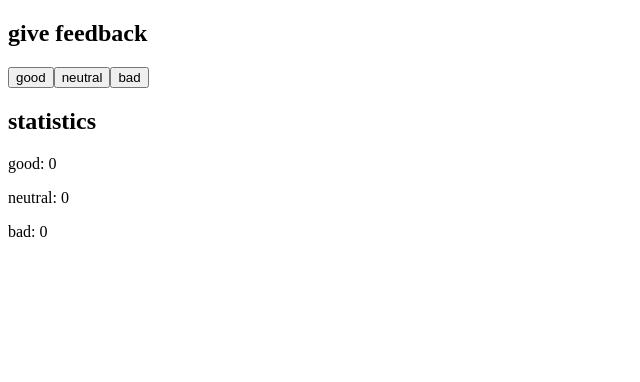
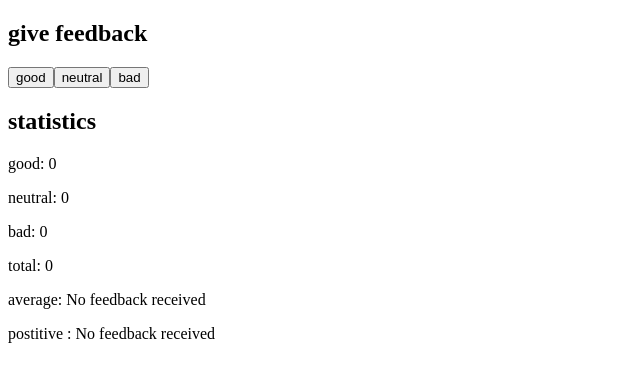
Before and after one commit to mikhailtarabtsev/FSO-exercises, a React (Vite) app in the folder unicafe/: page / in a window 1280 px wide. Shown: the top 382 px of the page, without its empty margins (0-640 px from the left). Built offline with nearby package versions, Linux system fonts and the light colour scheme.

Commit message:
Finish exercise 1.7

```diff
--- a/unicafe/src/App.jsx
+++ b/unicafe/src/App.jsx
@@ -8,31 +8,48 @@ const Display = (props) => (
   <p>good: {props.good}</p>
   <p>neutral: {props.neutral}</p>
   <p>bad: {props.bad}</p>
+  <p>total: {props.total}</p>
+  <p>average: {props.average}</p>
+  <p>postitive : {props.positive}</p>
   </div>
 
 
 )
 
 const App = () => {
-  // save clicks of each button to its own state
   const [good, setGood] = useState(0)
   const [neutral, setNeutral] = useState(0)
   const [bad, setBad] = useState(0)
+  const [total, setTotal] = useState(0)
+  const [score, setScore] = useState([])
+  const average = score.reduce((accumulator,currentValue) => accumulator + currentValue, 0)/score.length;
+  const positiveScore = score.filter(num => num > 0).length;
+  const positive = (positiveScore/score.length) * 100
 
 
-  const handler = (quality, setQuality) => {
+
+  const handler = (quality, setQuality, scoreValue) => {
     const newQuality = quality +1;
     setQuality(newQuality);
-    console.log(newQuality)
+    const newTotal = total +1;
+    setTotal(newTotal);
+    setScore(score.concat(scoreValue));
+
   }
 
   return (
     <div>
       <h2>give feedback</h2>
-      <Button handler={()=>handler(good, setGood)} text="good" />
-      <Button handler={()=>handler(neutral, setNeutral)} text="neutral" />
-      <Button handler={()=>handler(bad, setBad)} text="bad" />
-      <Display good={good} neutral={neutral} bad={bad} />
+      <Button handler={()=>handler(good, setGood, 1)} text="good" />
+      <Button handler={()=>handler(neutral, setNeutral, 0)} text="neutral" />
+      <Button handler={()=>handler(bad, setBad, -1)} text="bad" />
+      <Display good={good}
+               neutral={neutral}
+               bad={bad}
+               total={total}
+
+               average={average ? average : "No feedback received"}
+               positive={positive ? (positive + " %" ) : "No feedback received"} />
     </div>
   )
 }
```
